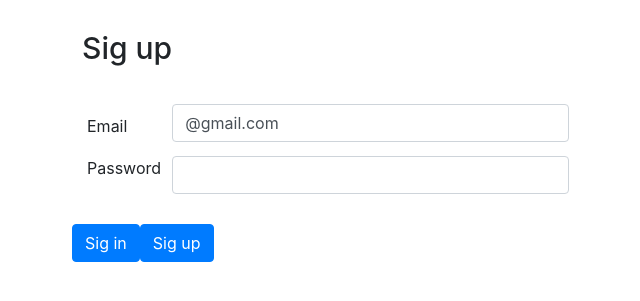
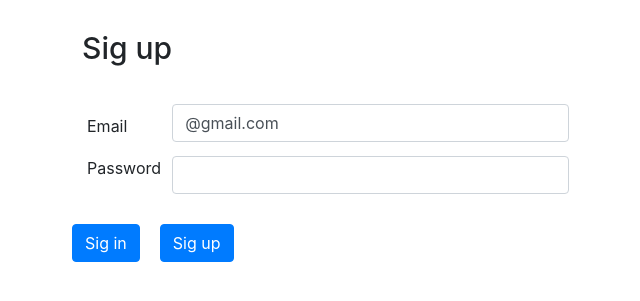
Before and after one commit to Chuongdt198/test, a PHP site: page /sigup.html in a window 1280 px wide. Shown: the top 301 px of the page, without its empty margins (312-952 px from the left). Run offline with PHP 8.4, Linux system fonts and the light colour scheme.

Commit message:
update sigup

```diff
--- a/css/style.css
+++ b/css/style.css
@@ -1,5 +1,5 @@
 /* sigin */
-.sigin{
+.sigup{
     max-width: 40% !important;
 }
 .row h1{
@@ -15,7 +15,6 @@
     padding: 30px 0;
     text-align: center;
 }
-.submit{
-    padding: 30px 0;
-    text-align: center;
+.submit button{
+    margin-left: 20px;
 }
--- a/index.html
+++ b/index.html
@@ -3,8 +3,10 @@
 <head>
     <meta charset="UTF-8">
     <meta name="viewport" content="width=device-width, initial-scale=1.0">
-    <title>Document</title>
+    <title>Home</title>
 </head>
 <body>
+    <h1>Success</h1>
+    <a href='sigup.html'>Log out</a>
 </body>
 </html>
--- a/sigup.html
+++ b/sigup.html
@@ -12,7 +12,7 @@
 
 <body>
     <form action="sigup.php" method="post">
-        <div class="container sigin">
+        <div class="container sigup">
             <div class="row">
                 <h1>Sig up</h1>
             </div>
--- a/sigup.php
+++ b/sigup.php
@@ -32,8 +32,8 @@ $sql = "
 // Thông báo đăng ký
 
 if(mysqli_query($connect, $sql)) {
-    echo "Quá trình đăng ký thành công. <a href='sigup.html'>Về trang chủ</a>";
+    header("Location: index.html");
 }
 else{
-    echo 'đăng ký thất bại';
+    echo 'Faile';
 }
```
Also changed, not shown: dashboard.php (deleted, +0 -8 lines).
